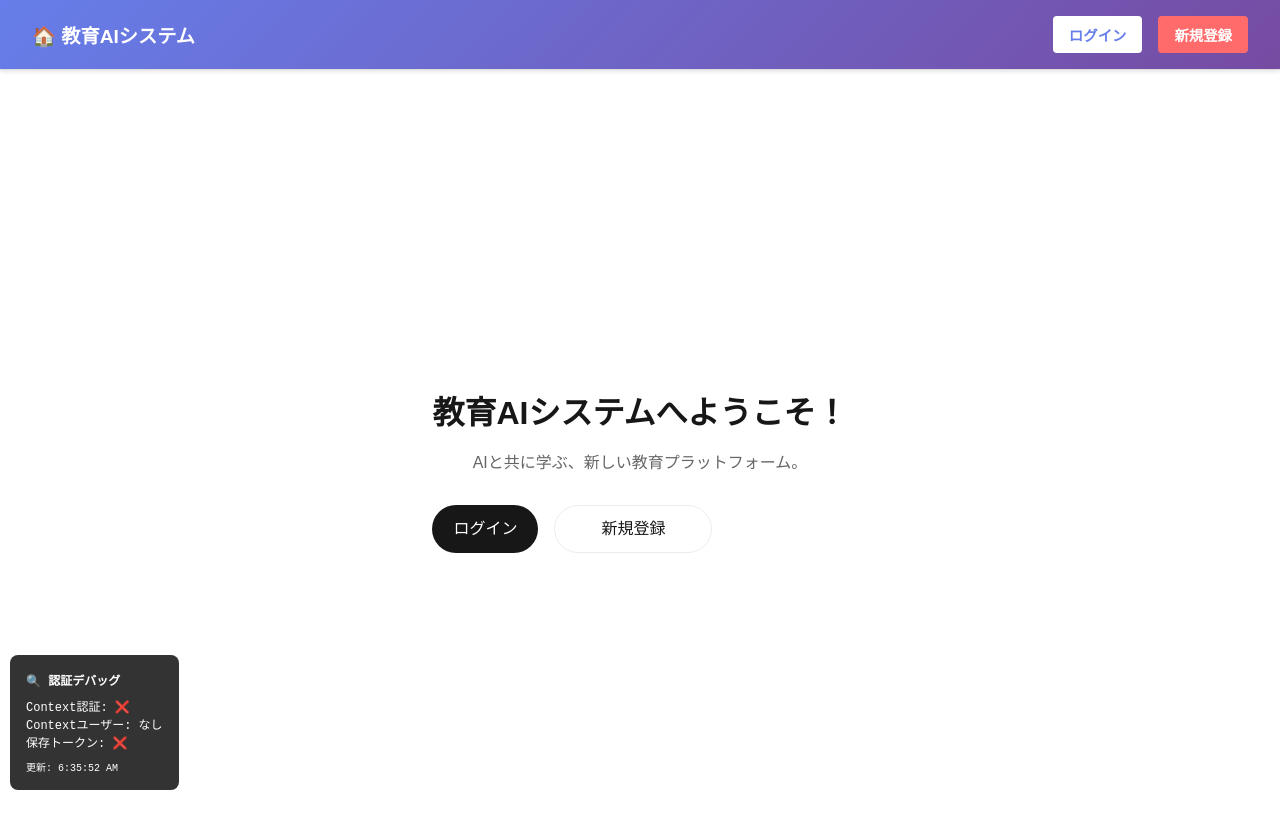
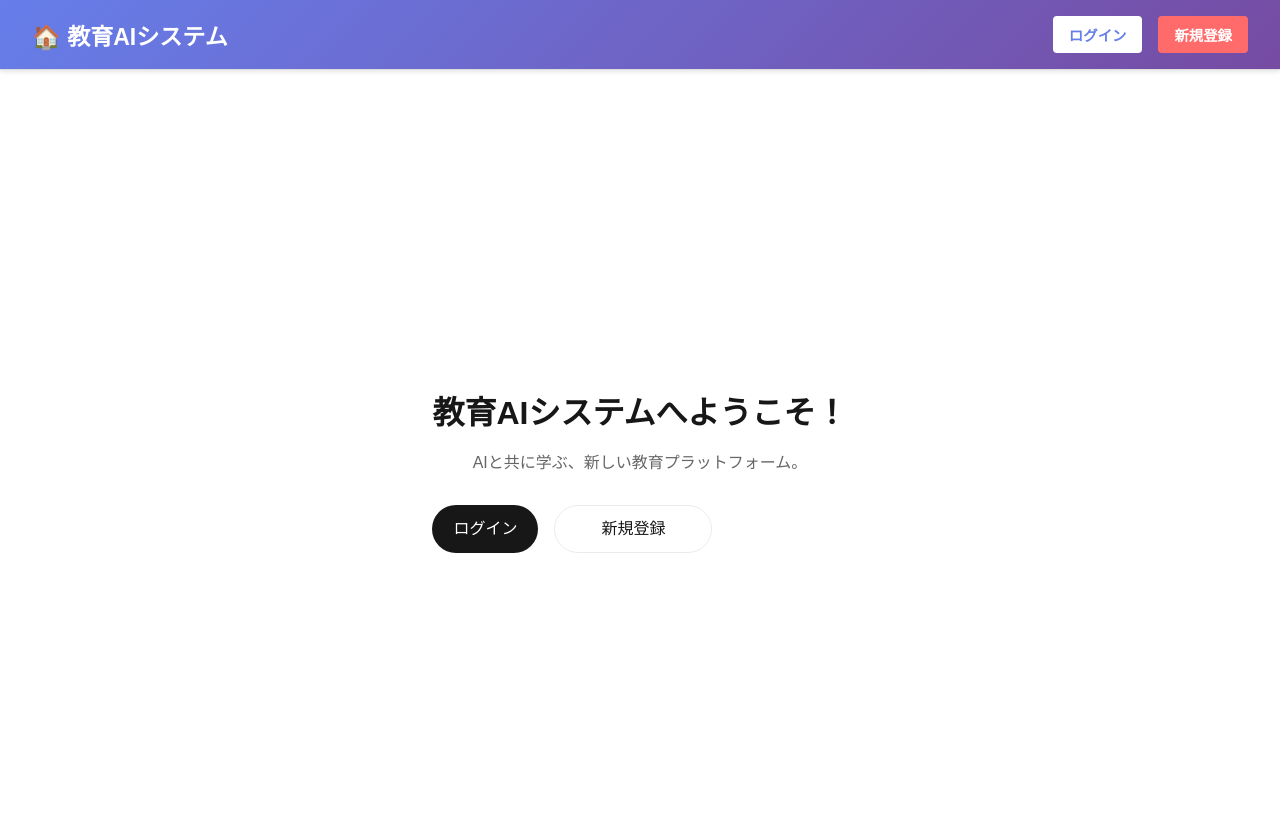
Before and after one commit to littlebuddha-dev/education, a Next.js app: page / in a window 1280 px wide. Shown: the top 828 px of the page. Built offline with nearby package versions, Linux system fonts and the light colour scheme.

Commit message:
Add files via upload

```diff
--- a/src/components/Navbar.js
+++ b/src/components/Navbar.js
@@ -1,52 +1,21 @@
 // src/components/Navbar.js
-// 修正版：管理者向けにドロップダウンメニューを追加
+// タイトル: 動的ナビゲーションバー（ハイドレーションエラー対策版）
+// 役割: ClientOnlyでUIをラップし、サーバー/クライアント間の表示不整合を完全に防ぐ。
 'use client';
 
+import Link from 'next/link';
 import { useRouter } from 'next/navigation';
 import { useEffect, useState, useRef } from 'react';
 import { useAuth } from '@/context/AuthContext';
+import ClientOnly from './ClientOnly';
 
 export default function Navbar() {
   const router = useRouter();
-  const {
-    user,
-    isAuthenticated,
-    logout,
-    isLoading,
-    error,
-    getCurrentToken,
-    isTokenValid
-  } = useAuth();
+  const { user, isAuthenticated, logout, isLoading } = useAuth();
 
   const [childProfileId, setChildProfileId] = useState(null);
-  const [isLoadingChild, setIsLoadingChild] = useState(false);
-  const [debugInfo, setDebugInfo] = useState({});
-  const [isDropdownOpen, setIsDropdownOpen] = useState(false); // ドロップダウンの開閉状態
-  const dropdownRef = useRef(null); // ドロップダウンの参照
-
-  // デバッグ情報の収集
-  useEffect(() => {
-    if (process.env.NODE_ENV !== 'development') return;
-
-    const collectDebugInfo = () => {
-      const currentToken = getCurrentToken();
-      const tokenIsValid = isTokenValid();
-
-      setDebugInfo({
-        contextUser: user,
-        contextAuthenticated: isAuthenticated,
-        contextLoading: isLoading,
-        hasStoredToken: !!currentToken,
-        storedTokenValid: tokenIsValid,
-        tokenPreview: currentToken?.substring(0, 30) + '...' || 'なし',
-        timestamp: new Date().toLocaleTimeString()
-      });
-    };
-
-    collectDebugInfo();
-    const interval = setInterval(collectDebugInfo, 2000);
-    return () => clearInterval(interval);
-  }, [user, isAuthenticated, isLoading, getCurrentToken, isTokenValid]);
+  const [isDropdownOpen, setIsDropdownOpen] = useState(false);
+  const dropdownRef = useRef(null);
 
   // 子ども自身のプロフィールIDを取得
   useEffect(() => {
@@ -54,29 +23,17 @@ export default function Navbar() {
       setChildProfileId(null);
       return;
     }
-
     const fetchChildProfile = async () => {
-      setIsLoadingChild(true);
       try {
-        const response = await fetch(`/api/children?child_user_id=${user.id}`, {
-          credentials: 'include',
-        });
-
+        const response = await fetch(`/api/children?child_user_id=${user.id}`, { credentials: 'include' });
         if (response.ok) {
           const data = await response.json();
-          if (data && data.length > 0) {
-            setChildProfileId(data[0].id);
-          }
-        } else {
-          console.error('子どもプロフィール取得失敗:', response.status);
+          if (data && data.length > 0) setChildProfileId(data[0].id);
         }
       } catch (error) {
         console.error('子どもプロフィール取得エラー:', error);
-      } finally {
-        setIsLoadingChild(false);
       }
     };
-
     fetchChildProfile();
   }, [user, isAuthenticated]);
 
@@ -91,260 +48,75 @@ export default function Navbar() {
     return () => document.removeEventListener("mousedown", handleClickOutside);
   }, [dropdownRef]);
 
-
   const handleLogout = () => {
-    try {
-      console.log('🚪 ログアウト実行中...');
     logout();
-      router.push('/login');
-    } catch (error) {
-      console.error('ログアウトエラー:', error);
-      router.push('/login');
-    }
   };
 
-  const renderAuthenticatedNav = () => {
-    const displayName = user?.last_name && user?.first_name
-      ? `${user.last_name} ${user.first_name}`
-      : user?.email || 'Unknown User';
+  const getRoleDisplayName = (role) => ({
+    admin: '管理者', parent: '保護者', child: '子ども'
+  }[role] || '不明');
+
+  // スタイル定義
+  const navStyle = { display: 'flex', justifyContent: 'space-between', alignItems: 'center', background: 'linear-gradient(135deg, #667eea 0%, #764ba2 100%)', padding: '1rem 2rem', borderBottom: '1px solid #ddd', color: 'white', boxShadow: '0 2px 4px rgba(0,0,0,0.1)' };
+  const logoStyle = { fontSize: '1.2em', fontWeight: 'bold', color: 'white', textDecoration: 'none' };
+  const navLinkStyle = { color: 'white', textDecoration: 'none', padding: '0.5rem 1rem', borderRadius: '4px', backgroundColor: 'rgba(255,255,255,0.1)', transition: 'background-color 0.2s', fontSize: '0.9em' };
+  const navButtonStyle = { ...navLinkStyle, border: 'none', fontFamily: 'inherit', cursor: 'pointer', background: 'rgba(255,255,255,0.1)' };
+  const logoutButtonStyle = { padding: '0.5rem 1rem', backgroundColor: 'rgba(255,255,255,0.2)', color: 'white', border: '1px solid rgba(255,255,255,0.3)', borderRadius: '4px', cursor: 'pointer', fontSize: '0.9em', transition: 'background-color 0.2s' };
+  const loginButtonStyle = { padding: '0.5rem 1rem', backgroundColor: 'white', color: '#667eea', border: 'none', borderRadius: '4px', cursor: 'pointer', fontSize: '0.9em', fontWeight: 'bold' };
+  const registerLinkStyle = { padding: '0.5rem 1rem', backgroundColor: '#ff6b6b', color: 'white', textDecoration: 'none', borderRadius: '4px', fontSize: '0.9em', fontWeight: 'bold' };
+  const dropdownMenuStyle = { position: 'absolute', top: '120%', right: 0, backgroundColor: 'white', borderRadius: '8px', boxShadow: '0 4px 12px rgba(0,0,0,0.15)', zIndex: 100, minWidth: '160px', overflow: 'hidden', border: '1px solid #eee' };
+  const dropdownLinkStyle = { display: 'block', padding: '0.8rem 1.2rem', color: '#333', textDecoration: 'none', fontSize: '0.9em', cursor: 'pointer' };
 
   return (
+    <nav style={navStyle}>
+      <div style={logoStyle}>
+        <Link href="/" style={logoStyle}>🏠 教育AIシステム</Link>
+      </div>
+
+      <ClientOnly>
+        {isLoading ? (
+          <div style={{ fontSize: '0.9em', color: '#666' }}>認証状態確認中...</div>
+        ) : isAuthenticated ? (
           <div style={{ display: 'flex', alignItems: 'center', gap: '1rem' }}>
-        <span style={{
-          padding: '0.5rem',
-          backgroundColor: 'rgba(255,255,255,0.1)',
-          borderRadius: '4px',
-          fontSize: '0.9em'
-        }}>
-          👤 {displayName} さん ({getRoleDisplayName(user?.role)})
+            <span style={{ padding: '0.5rem', backgroundColor: 'rgba(255,255,255,0.1)', borderRadius: '4px', fontSize: '0.9em' }}>
+              👤 {user?.last_name} {user?.first_name} さん ({getRoleDisplayName(user?.role)})
             </span>
-
-        {/* 🔧 修正: 管理者用ナビゲーションをドロップダウンに変更 */}
             {user?.role === 'admin' && (
               <div style={{ position: 'relative' }} ref={dropdownRef}>
-            <button
-              onClick={() => setIsDropdownOpen(prev => !prev)}
-              style={{ ...navLinkStyle, cursor: 'pointer', userSelect: 'none' }}
-            >
-              機能メニュー ▼
-            </button>
+                <button onClick={() => setIsDropdownOpen(p => !p)} style={navButtonStyle}>管理メニュー ▼</button>
                 {isDropdownOpen && (
-              <div style={dropdownMenuStyle}>
-                <a href="/admin/users" style={dropdownLinkStyle}>👥 ユーザー管理</a>
-                <a href="/children" style={dropdownLinkStyle}>👶 子ども管理</a>
-                <a href="/chat" style={dropdownLinkStyle}>💬 チャット</a>
+                  <div style={dropdownMenuStyle} onClick={() => setIsDropdownOpen(false)}>
+                    <Link href="/admin/users"><span style={dropdownLinkStyle}>👥 ユーザー管理</span></Link>
+                    <Link href="/children"><span style={dropdownLinkStyle}>👶 子ども管理</span></Link>
+                    <Link href="/chat"><span style={dropdownLinkStyle}>💬 チャット</span></Link>
                   </div>
                 )}
               </div>
             )}
-
-        {/* 保護者用ナビゲーション */}
             {user?.role === 'parent' && (
               <>
-            <a href="/children" style={navLinkStyle}>
-              👶 子ども一覧
-            </a>
-            <a href="/children/register" style={navLinkStyle}>
-              ➕ 子ども登録
-            </a>
-            <a href="/chat" style={navLinkStyle}>
-              💬 チャット
-            </a>
+                <Link href="/children" style={navLinkStyle}>👶 子ども一覧</Link>
+                <Link href="/children/register" style={navLinkStyle}>➕ 子ども登録</Link>
+                <Link href="/chat" style={navLinkStyle}>💬 チャット</Link>
               </>
             )}
-
-        {/* 子ども用ナビゲーション */}
             {user?.role === 'child' && (
               <>
-            <a href="/chat" style={navLinkStyle}>
-              💬 チャット
-            </a>
-            {childProfileId && !isLoadingChild ? (
-              <a href={`/children/${childProfileId}`} style={navLinkStyle}>
-                📊 学習状況
-              </a>
-            ) : isLoadingChild ? (
-              <span style={{ fontSize: '0.8em', color: '#666' }}>読み込み中...</span>
-            ) : null}
+                <Link href="/chat" style={navLinkStyle}>💬 チャット</Link>
+                {childProfileId && <Link href={`/children/${childProfileId}`} style={navLinkStyle}>📊 学習状況</Link>}
               </>
             )}
-
-        <button
-          onClick={handleLogout}
-          style={logoutButtonStyle}
-        >
-          ログアウト
-        </button>
+            <button onClick={handleLogout} style={logoutButtonStyle}>ログアウト</button>
           </div>
-    );
-  };
-
-  const renderUnauthenticatedNav = () => (
+        ) : (
           <div style={{ display: 'flex', alignItems: 'center', gap: '1rem' }}>
-      <a href="/login">
-        <button style={loginButtonStyle}>
-          ログイン
-        </button>
-      </a>
-      <a
-        href="/users/register"
-        style={registerLinkStyle}
-      >
+            <Link href="/login"><button style={loginButtonStyle}>ログイン</button></Link>
+            <Link href="/users/register" style={registerLinkStyle}>
                 新規登録
-      </a>
-    </div>
-  );
-
-  const getRoleDisplayName = (role) => {
-    const roleNames = {
-      admin: '管理者',
-      parent: '保護者',
-      child: '子ども',
-    };
-    return roleNames[role] || role || 'Unknown';
-  };
-
-  if (error && process.env.NODE_ENV === 'development') {
-    console.error('Navbar認証エラー:', error);
-  }
-
-  return (
-    <>
-      <nav style={navStyle}>
-        <div style={logoStyle}>
-          <a href="/" style={{ textDecoration: 'none', color: 'inherit' }}>
-            🏠 教育AIシステム
-          </a>
-        </div>
-
-        {isLoading ? (
-          <div style={{ fontSize: '0.9em', color: '#666' }}>
-            認証状態確認中...
-          </div>
-        ) : isAuthenticated ? (
-          renderAuthenticatedNav()
-        ) : (
-          renderUnauthenticatedNav()
-        )}
-      </nav>
-
-      {/* 開発環境でのデバッグ情報表示 */}
-      {process.env.NODE_ENV === 'development' && (
-        <div style={{
-          position: 'fixed',
-          bottom: '10px',
-          left: '10px',
-          background: 'rgba(0,0,0,0.8)',
-          color: 'white',
-          padding: '1rem',
-          borderRadius: '8px',
-          fontSize: '12px',
-          maxWidth: '400px',
-          zIndex: 9999,
-          fontFamily: 'monospace'
-        }}>
-          <h4 style={{ margin: '0 0 0.5rem 0' }}>🔍 認証デバッグ</h4>
-          <div>Context認証: {debugInfo.contextAuthenticated ? '✅' : '❌'}</div>
-          <div>Contextユーザー: {debugInfo.contextUser?.email || 'なし'}</div>
-          <div>保存トークン: {debugInfo.hasStoredToken ? '✅' : '❌'}</div>
-          <div style={{ fontSize: '10px', marginTop: '0.5rem' }}>
-            更新: {debugInfo.timestamp}
-          </div>
+            </Link>
           </div>
         )}
-    </>
+      </ClientOnly>
+    </nav>
   );
 }
-
-// スタイル定義
-const navStyle = {
-  display: 'flex',
-  justifyContent: 'space-between',
-  alignItems: 'center',
-  background: 'linear-gradient(135deg, #667eea 0%, #764ba2 100%)',
-  padding: '1rem 2rem',
-  borderBottom: '1px solid #ddd',
-  color: 'white',
-  boxShadow: '0 2px 4px rgba(0,0,0,0.1)',
-};
-
-const logoStyle = {
-  fontSize: '1.2em',
-  fontWeight: 'bold',
-};
-
-const navLinkStyle = {
-  color: 'white',
-  textDecoration: 'none',
-  padding: '0.5rem 1rem',
-  borderRadius: '4px',
-  backgroundColor: 'rgba(255,255,255,0.1)',
-  transition: 'background-color 0.2s',
-  fontSize: '0.9em',
-  border: 'none',
-  fontFamily: 'inherit',
-};
-
-const logoutButtonStyle = {
-  padding: '0.5rem 1rem',
-  backgroundColor: 'rgba(255,255,255,0.2)',
-  color: 'white',
-  border: '1px solid rgba(255,255,255,0.3)',
-  borderRadius: '4px',
-  cursor: 'pointer',
-  fontSize: '0.9em',
-  transition: 'background-color 0.2s',
-};
-
-const loginButtonStyle = {
-  padding: '0.5rem 1rem',
-  backgroundColor: 'white',
-  color: '#667eea',
-  border: 'none',
-  borderRadius: '4px',
-  cursor: 'pointer',
-  fontSize: '0.9em',
-  fontWeight: 'bold',
-};
-
-const registerLinkStyle = {
-  padding: '0.5rem 1rem',
-  backgroundColor: '#ff6b6b',
-  color: 'white',
-  textDecoration: 'none',
-  borderRadius: '4px',
-  fontSize: '0.9em',
-  fontWeight: 'bold',
-};
-
-// ✨ 追加: ドロップダウン用のスタイル
-const dropdownMenuStyle = {
-  position: 'absolute',
-  top: '120%',
-  left: 0,
-  backgroundColor: 'white',
-  borderRadius: '8px',
-  boxShadow: '0 4px 12px rgba(0,0,0,0.15)',
-  zIndex: 100,
-  minWidth: '160px',
-  overflow: 'hidden',
-  border: '1px solid #eee'
-};
-
-const dropdownLinkStyle = {
-  display: 'block',
-  padding: '0.8rem 1.2rem',
-  color: '#333',
-  textDecoration: 'none',
-  fontSize: '0.9em',
-  transition: 'background-color 0.2s',
-};
-
-// ホバーエフェクトはCSS疑似クラスではインラインで表現できないため、
-// コンポーネント内で処理するか、別途CSSファイルで定義する必要があります。
-// ここでは簡単のため省略しますが、実際には以下のようなCSSを適用すると良いでしょう。
-/*
-.dropdown-link:hover {
-  background-color: #f5f5f5;
-}
-*/
--- a/src/context/AuthContext.js
+++ b/src/context/AuthContext.js
@@ -1,5 +1,6 @@
 // src/context/AuthContext.js
-// 修正版：isLoadingの状態管理をより厳密に
+// タイトル: 認証コンテキスト（最終版）
+// 役割: アプリケーション全体の認証状態をクリーンなロジックで管理する。
 'use client';
 
 import { createContext, useContext, useState, useEffect, useCallback } from 'react';
@@ -15,88 +16,50 @@ const initialState = {
 
 export function AuthProvider({ children }) {
   const [session, setSession] = useState(initialState);
-  const [isLoading, setIsLoading] = useState(true); // 初期値はtrue
-  const [error, setError] = useState(null);
+  const [isLoading, setIsLoading] = useState(true);
 
   useEffect(() => {
-    console.log('🔄 AuthContext: 認証状態の初期化開始');
-
-    // 非同期処理として定義
-    const initializeAuth = async () => {
+    const initializeAuth = () => {
       try {
-        setError(null);
-
-        // isTokenValidとgetUserFromTokenは同期的だが、将来的な拡張性を考慮
         if (isTokenValid()) {
           const user = getUserFromToken();
           const token = getCookie('token');
           if (user && token) {
-            console.log(`AuthContext: 認証状態を復元 - ${user.email} (${user.role})`);
             setSession({ user, token, isAuthenticated: true });
           } else {
             setSession(initialState);
           }
         } else {
-          console.log('AuthContext: 有効なトークンが見つかりません');
           setSession(initialState);
         }
       } catch (err) {
-        console.error('AuthContext: 初期化エラー:', err);
-        setError('認証状態の復元に失敗しました');
+        console.error('AuthContext initialization error:', err);
         setSession(initialState);
       } finally {
-        // 全ての処理が終わってからisLoadingをfalseにする
         setIsLoading(false);
       }
     };
-
     initializeAuth();
-  }, []); // このuseEffectはマウント時に一度だけ実行
+  }, []);
 
   const login = useCallback(async (token, userData = null) => {
-    try {
-      setError(null);
-      if (!token) throw new Error('トークンが提供されていません');
-
-      setAuthCookie(token);
-      const user = userData || getUserFromToken();
-      if (!user) throw new Error('ユーザー情報の取得に失敗しました');
-
-      console.log(`AuthContext: ログイン成功 - ${user.email} (${user.role})`);
-      setSession({ user, token, isAuthenticated: true });
-      return { success: true };
-
-    } catch (err) {
-      console.error('AuthContext: ログインエラー:', err);
-      setError(err.message);
-      removeAuthCookie();
-      setSession(initialState);
-      return { success: false, error: err.message };
+    setAuthCookie(token);
+    const user = userData || getUserFromToken();
+    if (user) {
+        setSession({ user, token, isAuthenticated: true });
     }
   }, []);
 
   const logout = useCallback(() => {
-    try {
-      console.log('AuthContext: ログアウト実行');
-      removeAuthCookie();
-      setSession(initialState);
-      setError(null);
-    } catch (error) {
-      console.error('AuthContext: ログアウトエラー:', error);
-      setSession(initialState);
-    }
+    removeAuthCookie();
+    window.location.href = '/login';
   }, []);
-
-  const getCurrentToken = useCallback(() => getCookie('token'), []);
 
   const value = {
     ...session,
     isLoading,
-    error,
     login,
     logout,
-    getCurrentToken,
-    isTokenValid,
   };
 
   return (
@@ -109,7 +72,7 @@ export function AuthProvider({ children }) {
 export const useAuth = () => {
   const context = useContext(AuthContext);
   if (context === undefined) {
-    throw new Error('useAuth は AuthProvider 内で使用する必要があります');
+    throw new Error('useAuth must be used within an AuthProvider');
   }
   return context;
 };
```
Also changed, not shown: src/app/login/page.js (+19 -38 lines), src/app/page.js (+18 -17 lines), src/middleware.js (+7 -7 lines), src/utils/authUtils.js (+13 -54 lines). Lines whose indentation alone changed are shown as unchanged.
